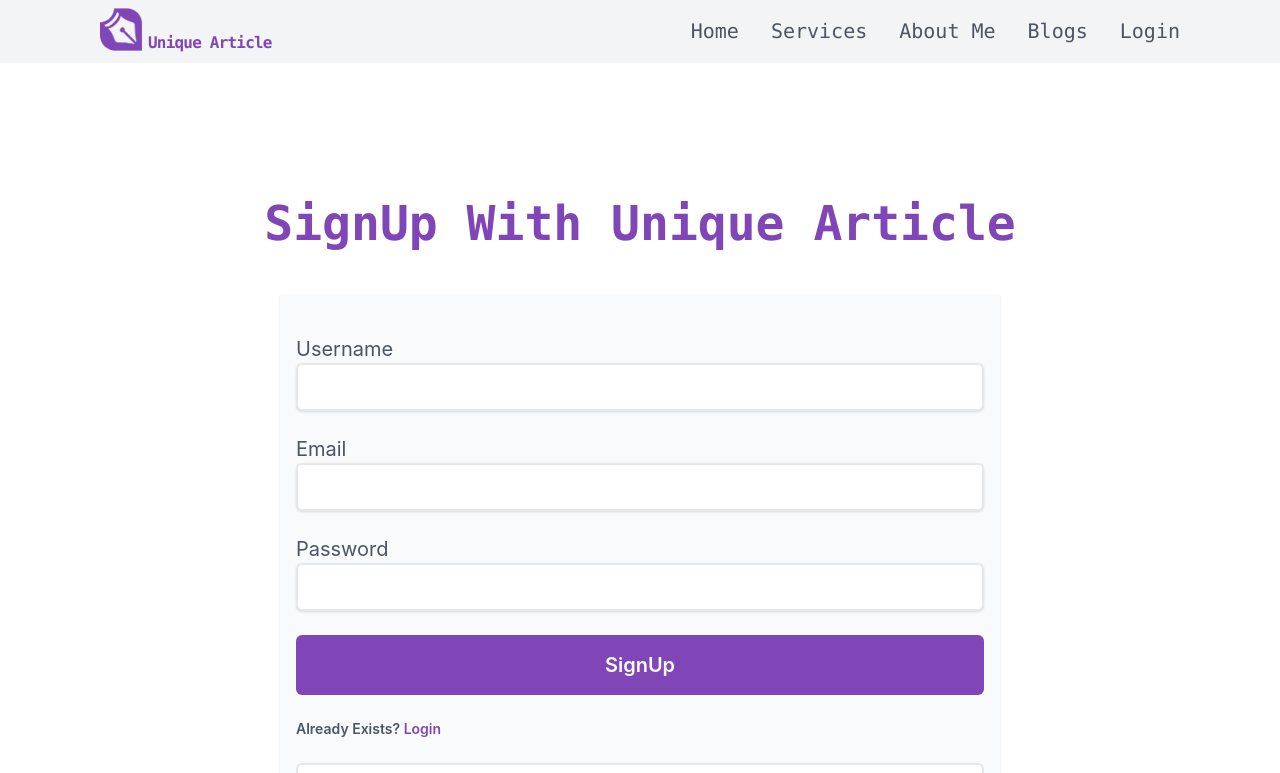
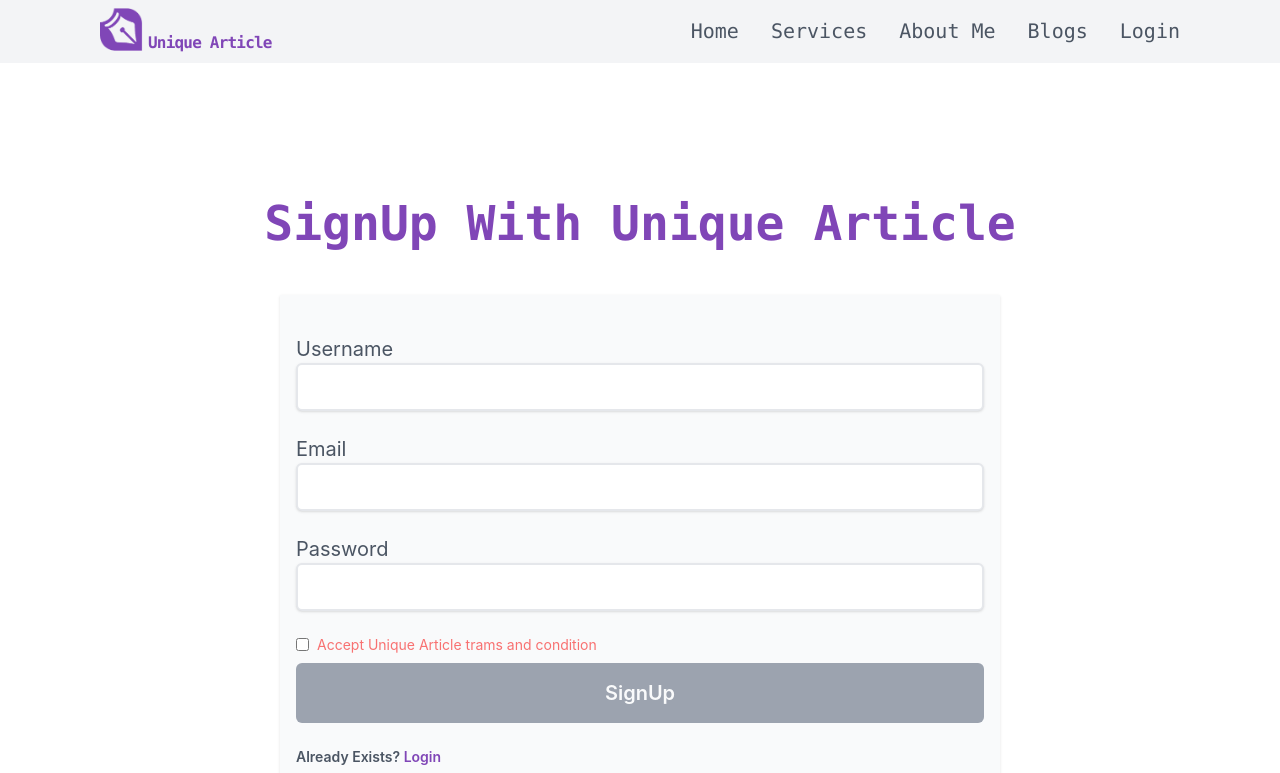
Before and after one commit to Tanvir-Alam625/independent-service-provider-unique-article, a React (Create React App) app: page /signup in a window 1280 px wide. Shown: the top 773 px of the page. Built offline with nearby package versions, Linux system fonts and the light colour scheme.

Commit message:
signup and login component authentication added

```diff
--- a/package.json
+++ b/package.json
@@ -12,6 +12,7 @@
     "react": "^18.0.0",
     "react-bootstrap": "^2.2.3",
     "react-dom": "^18.0.0",
+    "react-firebase-hooks": "^5.0.3",
     "react-router-dom": "6",
     "react-scripts": "5.0.1",
     "react-toastify": "^8.2.0",
--- a/public/index.html
+++ b/public/index.html
@@ -24,7 +24,7 @@
       work correctly both with client-side routing and a non-root public URL.
       Learn how to configure a non-root public URL by running `npm run build`.
     -->
-    <title>React App</title>
+    <title>Unique Article</title>
   </head>
   <body>
     <noscript>You need to enable JavaScript to run this app.</noscript>
--- a/src/App.js
+++ b/src/App.js
@@ -7,6 +7,7 @@ import Footer from "./Components/Footer/Footer";
 import Header from "./Components/Header/Header";
 import Home from "./Components/Home/Home";
 import Login from "./Components/Login/Login";
+import Reset from "./Components/Login/Reset";
 import NotFound from "./Components/NotFound/NotFound";
 import Services from "./Components/Services/Services";
 import SignUp from "./Components/SignUp/SignUp";
@@ -24,6 +25,7 @@ function App() {
         <Route path="/signup" element={<SignUp />} />
         <Route path="/blogs" element={<Blogs />} />
         <Route path="/about" element={<AboutMe />} />
+        <Route path="/reset" element={<Reset />} />
         <Route path="*" element={<NotFound />} />
       </Routes>
       <Footer />
--- a/src/Components/Login/Login.js
+++ b/src/Components/Login/Login.js
@@ -1,16 +1,41 @@
 import React from "react";
 import { useNavigate } from "react-router-dom";
 import google from "../../images/social/google.png";
+import {
+  useSignInWithEmailAndPassword,
+  useSignInWithGoogle,
+} from "react-firebase-hooks/auth";
+import auth from "../../firebase.init";
 
 const Login = () => {
   const navigate = useNavigate();
+  const [signInWithEmailAndPassword, user, loading, error] =
+    useSignInWithEmailAndPassword(auth);
+  const [signInWithGoogle, userGoogle, loadingGoogle, errorGoogle] =
+    useSignInWithGoogle(auth);
+
+  if (user || userGoogle) {
+    navigate("/home");
+  }
+  if (error) {
+    console.log(error);
+  }
+  //form submit function
+  const handleLoginForm = (event) => {
+    event.preventDefault();
+    const email = event.target.email.value;
+    const password = event.target.password.value;
+    signInWithEmailAndPassword(email, password);
+    console.log(email, password);
+  };
+
   return (
     <div className="px-2 md:px-[60px] lg:px-[100px] my-28 flex  flex-col justify-center items-center">
       <h2 className="text-2xl  my-6 lg:text-5xl font-bold text-[#8046B7] font-mono">
         Login With Unique Article
       </h2>
       <div className="form-container  w-full md:w-2/3 mt-6 shadow p-4 bg-gray-50">
-        <form>
+        <form onSubmit={handleLoginForm}>
           <div className=" my-6 user-name flex flex-col items-center md:items-start w-full">
             <label htmlFor="email" className="text-xl text-gray-600 text-left">
               Email
@@ -34,10 +59,15 @@ const Login = () => {
               type="password"
               name="password"
               id="password"
+              min="8"
               required
               className="py-2 px-2 border-2 rounded-md w-full outline-0 shadow  text-xl text-gray-600"
             />
           </div>
+          <p className="text-red-500">
+            {error?.message}
+            {errorGoogle?.message}
+          </p>
           <div className="btn w-full ">
             <button
               type="submit"
@@ -47,6 +77,7 @@ const Login = () => {
             </button>
           </div>
         </form>
+        <div className="others flex justify-between items-center">
           <p className="text-sm my-6 text-gray-600  capitalize text-left font-semibold">
             new to Unique Article?{" "}
             <span
@@ -56,7 +87,18 @@ const Login = () => {
               SignUp
             </span>
           </p>
-        <button className="flex w-full bg-white py-2 justify-center items-center border-2 text-xl text-gray-600  rounded-md">
+          <button
+            className="text-xl my-4 text-gray-600 hover:text-[#8046B7]"
+            onClick={() => navigate("/reset")}
+          >
+            Reset Password
+          </button>
+        </div>
+
+        <button
+          onClick={() => signInWithGoogle()}
+          className="flex w-full bg-white py-2 justify-center items-center border-2 text-xl text-gray-600  rounded-md"
+        >
           <img src={google} alt="googleIcon" className="mr-4 w-12" />
           <p>Sign Up With Google</p>
         </button>
--- /dev/null
+++ b/src/Components/Login/Reset.js
@@ -0,0 +1,11 @@
+import React from "react";
+
+const Reset = () => {
+  return (
+    <div>
+      <h3>reset password</h3>
+    </div>
+  );
+};
+
+export default Reset;
--- a/src/Components/SignUp/SignUp.js
+++ b/src/Components/SignUp/SignUp.js
@@ -1,15 +1,39 @@
-import React from "react";
+import React, { useState } from "react";
+import {
+  useCreateUserWithEmailAndPassword,
+  useSignInWithGoogle,
+} from "react-firebase-hooks/auth";
 import { useNavigate } from "react-router-dom";
+import auth from "../../firebase.init";
 import google from "../../images/social/google.png";
 const SignUp = () => {
+  const [condition, setCondition] = useState(false);
   const navigate = useNavigate();
+  const [createUserWithEmailAndPassword, user, loading, error] =
+    useCreateUserWithEmailAndPassword(auth);
+  const [signInWithGoogle, userGoogle, loadingGoogle, errorGoogle] =
+    useSignInWithGoogle(auth);
+
+  //navigate
+  if (user || userGoogle) {
+    navigate("/home");
+  }
+  //form submit function
+  const handleSignUpForm = (event) => {
+    event.preventDefault();
+    const name = event.target.name.value;
+    const email = event.target.email.value;
+    const password = event.target.password.value;
+    createUserWithEmailAndPassword(email, password);
+    console.log(email, password, name);
+  };
   return (
     <div className="px-2 md:px-[60px] lg:px-[100px] my-28 flex  flex-col justify-center items-center">
       <h2 className="text-2xl lg:text-5xl font-bold my-6 text-[#8046B7] font-mono">
         SignUp With Unique Article
       </h2>
       <div className="form-container  w-full md:w-2/3 mt-6 shadow p-4 bg-gray-50">
-        <form>
+        <form onSubmit={handleSignUpForm}>
           <div className=" my-6 user-name flex flex-col items-center md:items-start w-full">
             <label htmlFor="name" className="text-xl text-gray-600 text-left">
               Username
@@ -49,10 +73,34 @@ const SignUp = () => {
               className="py-2 px-2 border-2 rounded-md w-full outline-0 shadow  text-xl text-gray-600"
             />
           </div>
+          <div className="condition flex justify-start items-center my-2">
+            <input
+              type="checkbox"
+              name="trams"
+              id="condition"
+              onClick={() => setCondition(!condition)}
+              className="mr-2"
+            />
+            <label
+              htmlFor="condition"
+              className={`text-sm ${
+                condition ? "text-gray-600" : "text-red-400"
+              }`}
+            >
+              Accept Unique Article trams and condition
+            </label>
+          </div>
+          <p className="text-red-500">
+            {error?.message}
+            {errorGoogle?.message}
+          </p>
           <div className="btn w-full ">
             <button
+              disabled={!condition}
               type="submit"
-              className=" py-4 w-full text-xl text-gray-50 font-semibold rounded-md  bg-[#8046B7]  hover:bg-[#ae6cec] duration-300 ease-in"
+              className={` py-4 w-full text-xl text-gray-50 font-semibold rounded-md     duration-300 ease-in ${
+                condition ? "bg-[#8046B7] hover:bg-[#ae6cec]" : "bg-gray-400"
+              }`}
             >
               SignUp
             </button>
@@ -67,7 +115,10 @@ const SignUp = () => {
             Login
           </span>
         </p>
-        <button className="flex w-full py-2 bg-white justify-center items-center border-2 text-xl text-gray-600  rounded-md">
+        <button
+          onClick={() => signInWithGoogle()}
+          className="flex w-full py-2 bg-white justify-center items-center border-2 text-xl text-gray-600  rounded-md"
+        >
           <img src={google} alt="googleIcon" className="mr-4 w-12" />
           <p>Login With Google</p>
         </button>
--- a/src/firebase.init.js
+++ b/src/firebase.init.js
@@ -1,5 +1,6 @@
 // Import the functions you need from the SDKs you need
 import { initializeApp } from "firebase/app";
+import { getAuth } from "firebase/auth";
 // TODO: Add SDKs for Firebase products that you want to use
 // https://firebase.google.com/docs/web/setup#available-libraries
 
@@ -15,4 +16,5 @@ const firebaseConfig = {
 
 // Initialize Firebase
 const app = initializeApp(firebaseConfig);
-export default app;
+const auth = getAuth(app);
+export default auth;
```
Also changed, not shown: 1 other file (tests, documents, lock files or other folders). Lines whose indentation alone changed are shown as unchanged.
